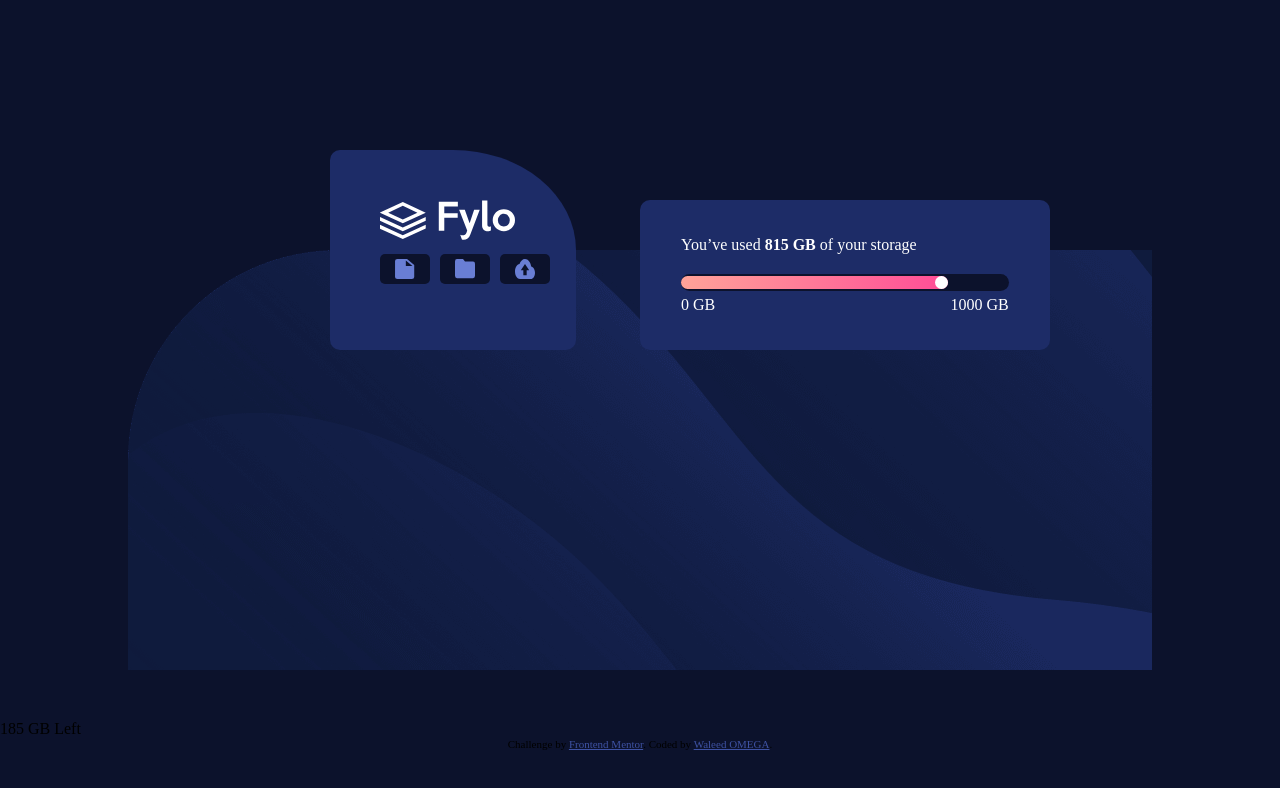
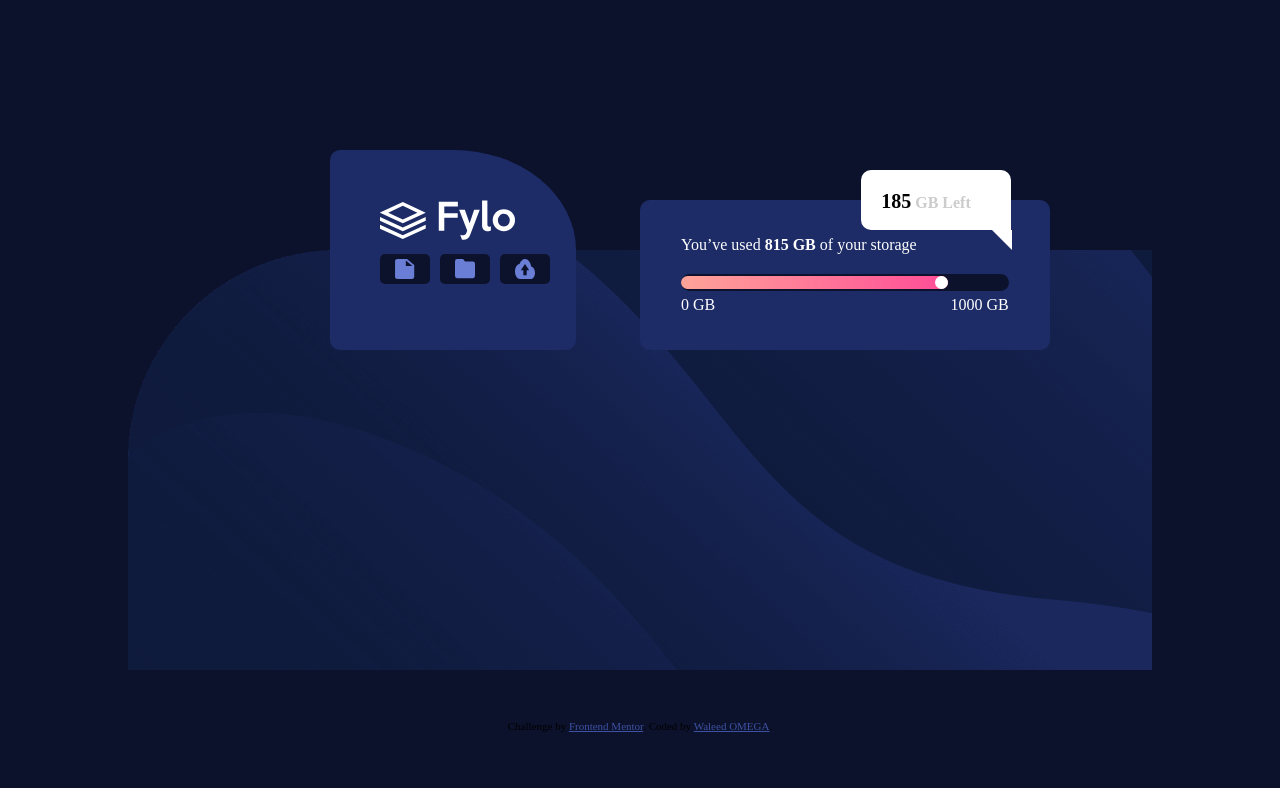
Before and after one commit to WaleedOMEGA/fylo-data-storage, a plain HTML site: page index.html in a window 1280 px wide. Drawn offline with Linux system fonts and the light colour scheme; a web font is replaced by a local one.

Commit message:
desktop finished

```diff
--- a/index.html
+++ b/index.html
@@ -33,6 +33,9 @@
         </div>
       </div>
       <div class="right">
+        <div class="pop">
+          <p><strong>185</strong> GB Left</p>
+        </div>
         <div class="contain">
           <p class="storage">You’ve used <strong>815 GB</strong> of your storage</p>
           <div class="wrap">
@@ -49,7 +52,7 @@
   </div>
 
 
-  185 GB Left
+
 
   <div class="attribution">
     Challenge by <a href="https://www.frontendmentor.io?ref=challenge" target="_blank">Frontend Mentor</a>.
--- a/style.css
+++ b/style.css
@@ -130,3 +130,38 @@ body{
 .last{
     float: right;
 }
+.pop{
+    width:150px;
+    height: 60px;
+    background-color: white;
+    position: absolute;
+    right:21%;
+    top:170px;
+    border-radius: 10px;
+    -webkit-border-radius: 10px;
+    -moz-border-radius: 10px;
+    -ms-border-radius: 10px;
+    -o-border-radius: 10px;
+    border-bottom-right-radius: 0;
+}
+.pop::after {
+    content: " ";
+    position: absolute;
+    top: 100%;
+    /* At the bottom of the tooltip */
+    left: 136px;
+    margin-left: -5px;
+    border-width: 10px;
+    border-style: solid;
+    border-color: white white transparent transparent;
+}
+.pop p{
+    margin:20px;
+    color:#ccc;
+    font-weight: bold;
+}
+.pop strong{
+    color:#000;
+    font-size:20px;
+    font-weight: bolder;
+}
```
